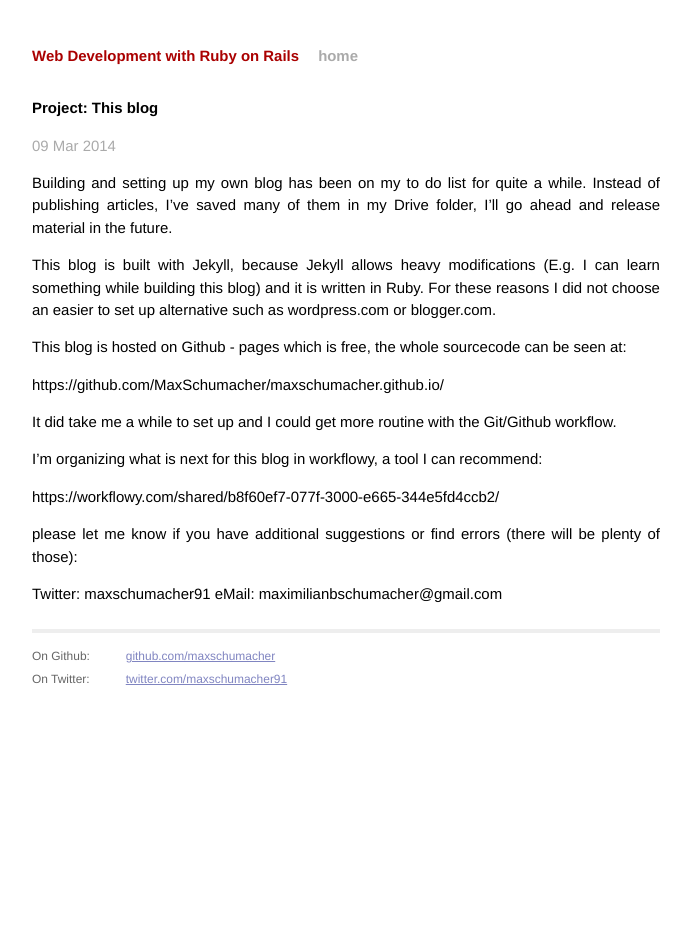
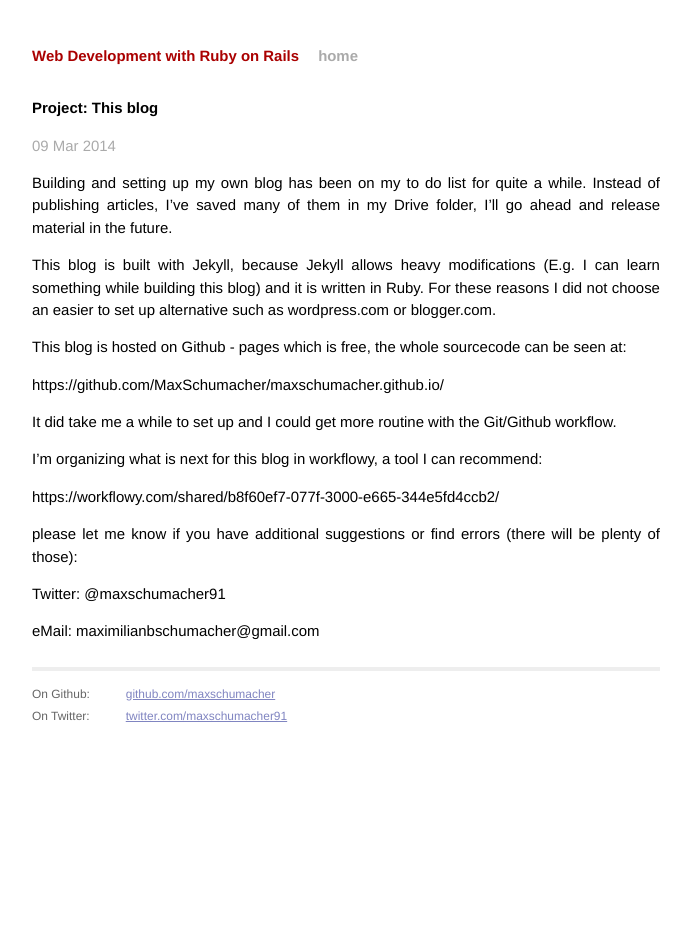
Before and after one commit to MaxSchumacher/maxschumacher.github.io, a Jekyll site: the page built from _posts/2014-03-09-project-this-blog.markdown, in a window 1280 px wide. Shown: the whole page, without its empty margins (294-985 px from the left). Built offline with Jekyll 4.4.1, drawn with Linux system fonts in a browser that asks for light colours; Markdown is read by kramdown in place of the engine named in the settings.

```diff
--- a/_posts/2014-03-09-project-this-blog.markdown
+++ b/_posts/2014-03-09-project-this-blog.markdown
@@ -21,5 +21,6 @@ https://workflowy.com/shared/b8f60ef7-077f-3000-e665-344e5fd4ccb2/
 
 please let me know if you have additional suggestions or find errors (there will be plenty of those):
 
-Twitter: maxschumacher91
+Twitter: @maxschumacher91
+
 eMail: maximilianbschumacher@gmail.com
```
